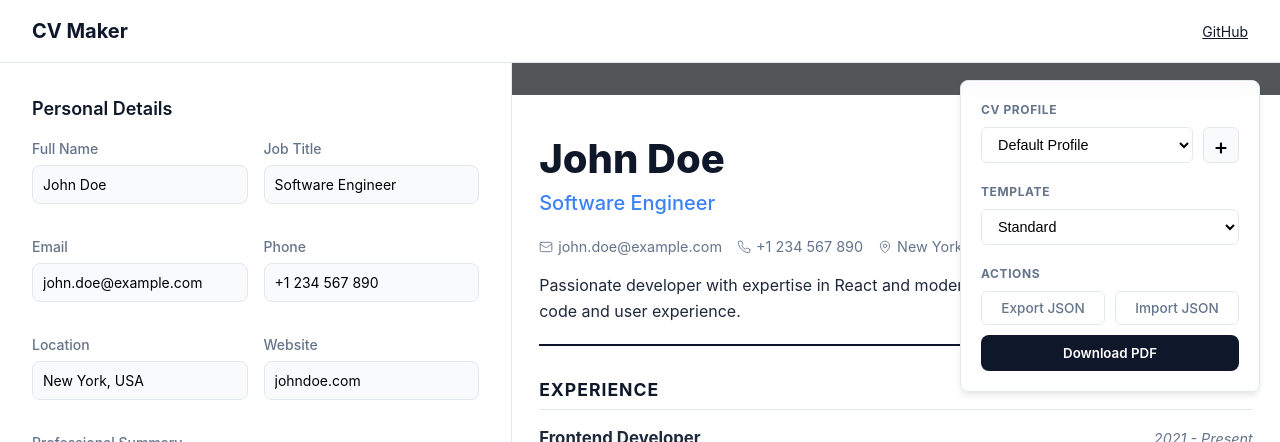
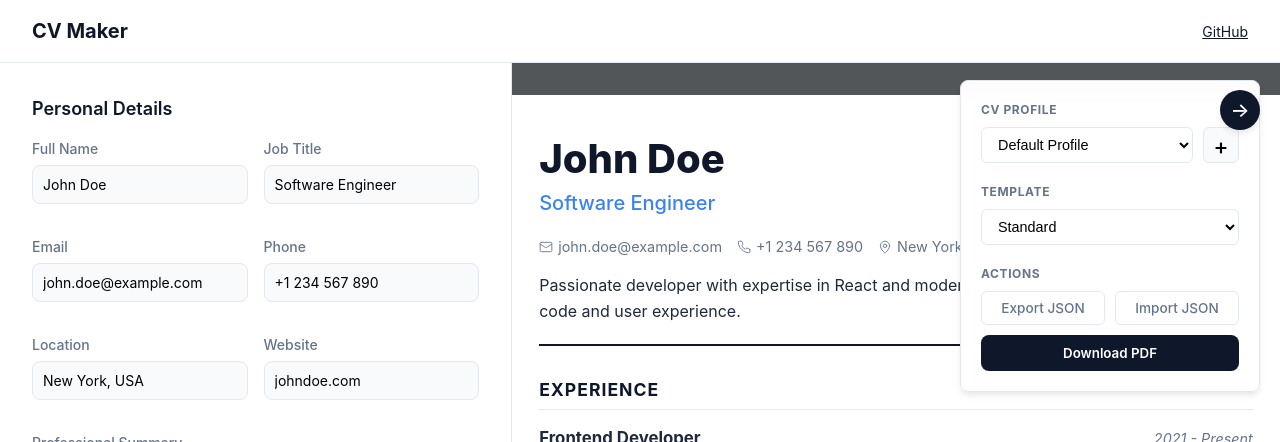
Before and after one commit to droidzemo/cvmaker, a React (Vite) app: page / in a window 1280 px wide. Shown: the top 442 px of the page. Built offline with nearby package versions, Linux system fonts and the light colour scheme.

Commit message:
Add toolbar visibility toggle to prevent content overlap

```diff
--- a/src/components/Preview/CVPreview.jsx
+++ b/src/components/Preview/CVPreview.jsx
@@ -1,4 +1,4 @@
-import { useRef } from 'react';
+import { useRef, useState } from 'react';
 import { TemplateStandard } from './TemplateStandard';
 import { TemplateModern } from './TemplateModern';
 import { TemplateMinimal } from './TemplateMinimal';
@@ -15,6 +15,7 @@ export function CVPreview({
     importCV
 }) {
     const fileInputRef = useRef(null);
+    const [showToolbar, setShowToolbar] = useState(true);
 
     const handlePrint = () => {
         window.print();
@@ -45,7 +46,14 @@ export function CVPreview({
 
     return (
         <div className="preview-pane">
-            <div className="preview-toolbar">
+            <button
+                className={`toolbar-toggle ${!showToolbar ? 'collapsed' : ''}`}
+                onClick={() => setShowToolbar(!showToolbar)}
+                title={showToolbar ? "Hide Toolbar" : "Show Toolbar"}
+            >
+                {showToolbar ? '→' : '⚙'}
+            </button>
+            <div className={`preview-toolbar ${!showToolbar ? 'hidden' : ''}`}>
                 <div className="toolbar-group">
                     <label className="toolbar-label">CV Profile</label>
                     <div className="toolbar-section">
--- a/src/index.css
+++ b/src/index.css
@@ -280,6 +280,37 @@ button {
   backdrop-filter: blur(12px);
   border: 1px solid var(--color-border);
   width: 300px;
+  transition: transform 0.3s cubic-bezier(0.4, 0, 0.2, 1), opacity 0.2s ease;
+}
+
+.preview-toolbar.hidden {
+  transform: translateX(340px);
+  opacity: 0;
+  pointer-events: none;
+}
+
+.toolbar-toggle {
+  position: fixed;
+  top: 90px;
+  right: 20px;
+  z-index: 101;
+  width: 40px;
+  height: 40px;
+  background: var(--color-primary);
+  color: white;
+  border-radius: 50%;
+  box-shadow: var(--shadow-md);
+  justify-content: center;
+  font-size: 1.25rem;
+  transition: all 0.3s ease;
+}
+
+.toolbar-toggle.collapsed {
+  background: var(--color-accent);
+}
+
+.toolbar-toggle:hover {
+  transform: scale(1.1);
 }
 
 .toolbar-group {
```
